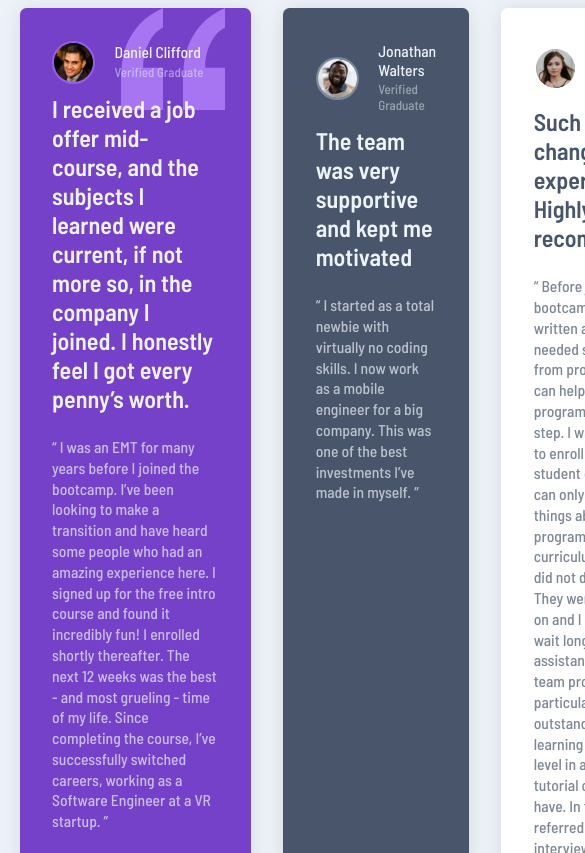
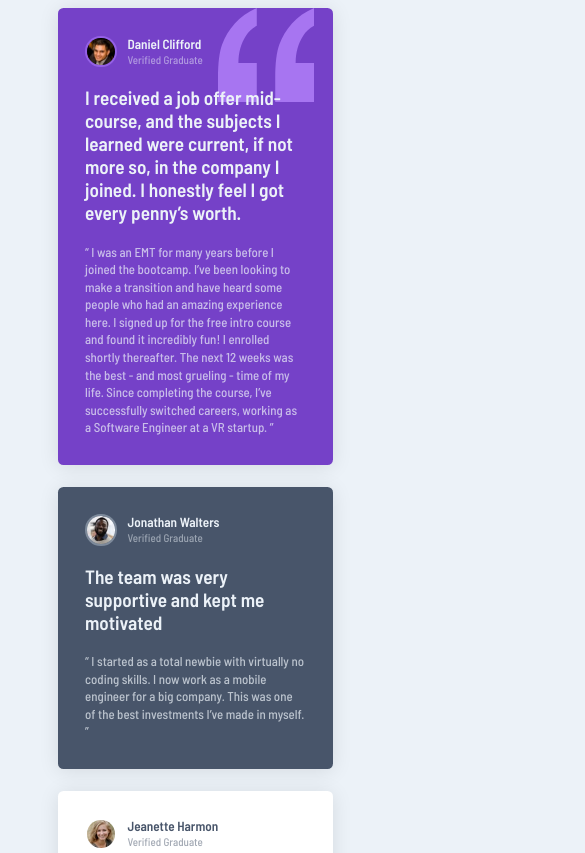
Before and after one commit to CrystalNyein/frontend-mentor-testimonials-grid-section, a plain HTML site: page index.html in a window 390 px wide. Shown: the top 853 px of the page, 585 px wide, since content can reach past the window. Drawn offline with Linux system fonts and the light colour scheme.

Commit message:
Mobile design done

```diff
--- a/style.css
+++ b/style.css
@@ -21,9 +21,10 @@ main {
   grid-template-areas:
     "daniel daniel jonathan kira"
     "jeanette patrick patrick kira";
-  width: 90vw;
+  width: 95rem;
+  max-width: 90vw;
   grid-template-columns: repeat(4, 1fr);
-  gap: 2.5rem;
+  gap: 2rem;
   margin-bottom: 1rem;
 }
 .card {
@@ -43,29 +44,28 @@ main {
   align-items: center;
 }
 .card-profile img {
-  width: 3rem;
+  width: 2.5rem;
   border-radius: 50%;
 }
 .profile-text {
-  margin-left: 1.5rem;
+  margin-left: 1rem;
 }
 .profile-text h2 {
   margin: 0;
-  font-weight: 500;
+  font-weight: 600;
   font-size: 1.2rem;
 }
 .profile-text p {
-  margin: 0.2rem 0;
+  margin: 0.1rem 0;
   font-size: 1rem;
   opacity: 50%;
 }
 .card .main-review {
-  margin-top: 0.8rem;
-  font-size: 1.85rem;
+  font-size: 1.75rem;
   font-weight: 600;
 }
 .card .sub-review {
-  font-size: 1.2rem;
+  font-size: 1.17rem;
   font-weight: 500;
   opacity: 70%;
   line-height: 1.6rem;
@@ -77,6 +77,7 @@ main {
   background-image: url("./images/bg-pattern-quotation.svg");
   background-repeat: no-repeat;
   background-position-x: 80%;
+  background-size: 19%;
 }
 .daniel-card img,
 .patrick-card img {
@@ -105,3 +106,36 @@ main {
   grid-area: patrick;
   background-color: var(--very-dark-blackish-blue);
 }
+@media only screen and (max-width: 550px) {
+  html {
+    font-size: 11px;
+  }
+  main {
+    grid-template-areas:
+      "daniel"
+      " jonathan "
+      "jeanette"
+      "patrick"
+      "kira";
+    width: 25rem;
+    grid-template-columns: 1fr;
+  }
+  .daniel-card {
+    background-size: 35%;
+    background-position-x: 90%;
+  }
+}
+@media only screen and (min-width: 551px) and (max-width: 1180px) {
+  html {
+    font-size: 12px;
+  }
+  main {
+    grid-template-areas:
+      "daniel daniel"
+      " jonathan jeanette"
+      "patrick patrick"
+      "kira kira";
+    width: 50rem;
+    grid-template-columns: repeat(2, 1fr);
+  }
+}
```
